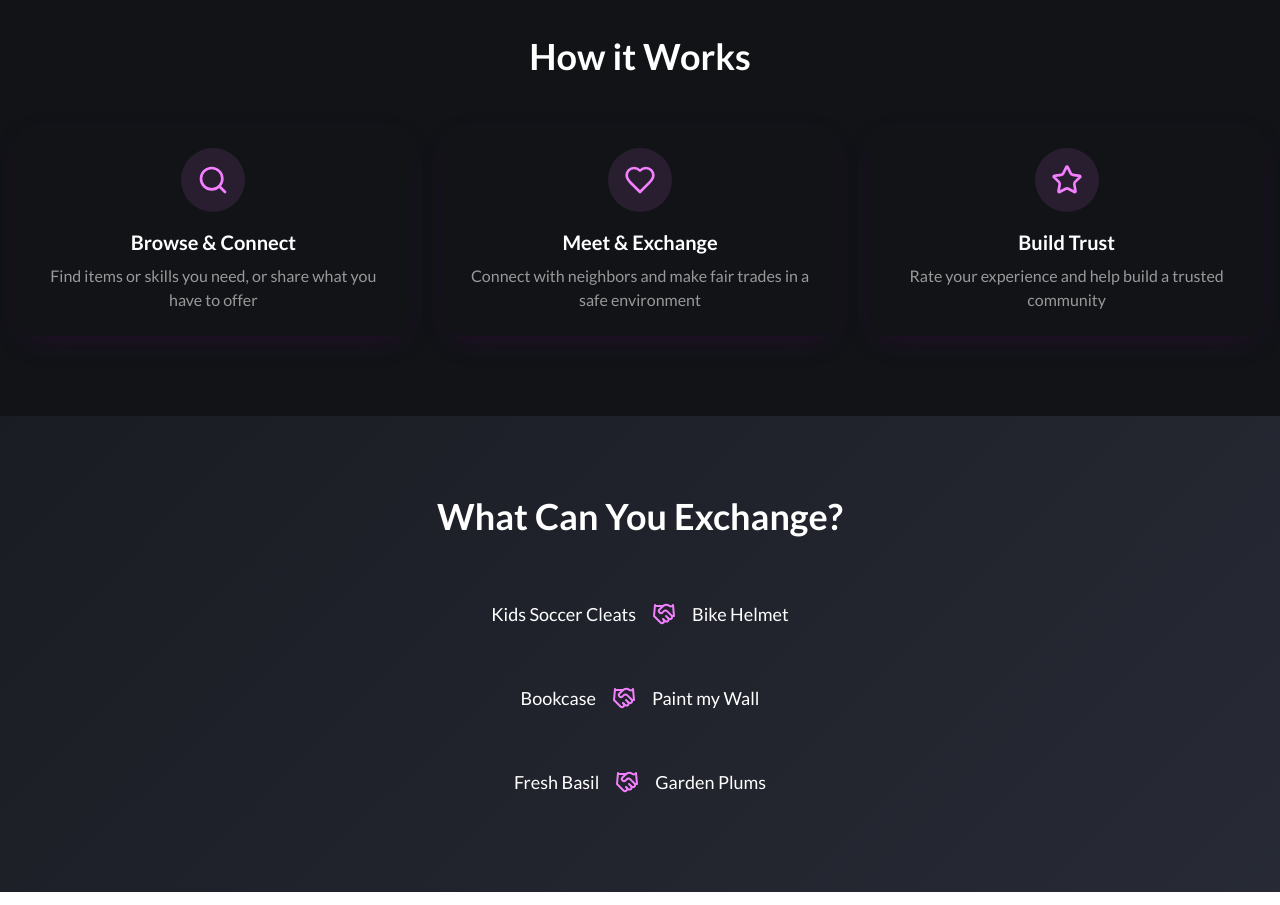
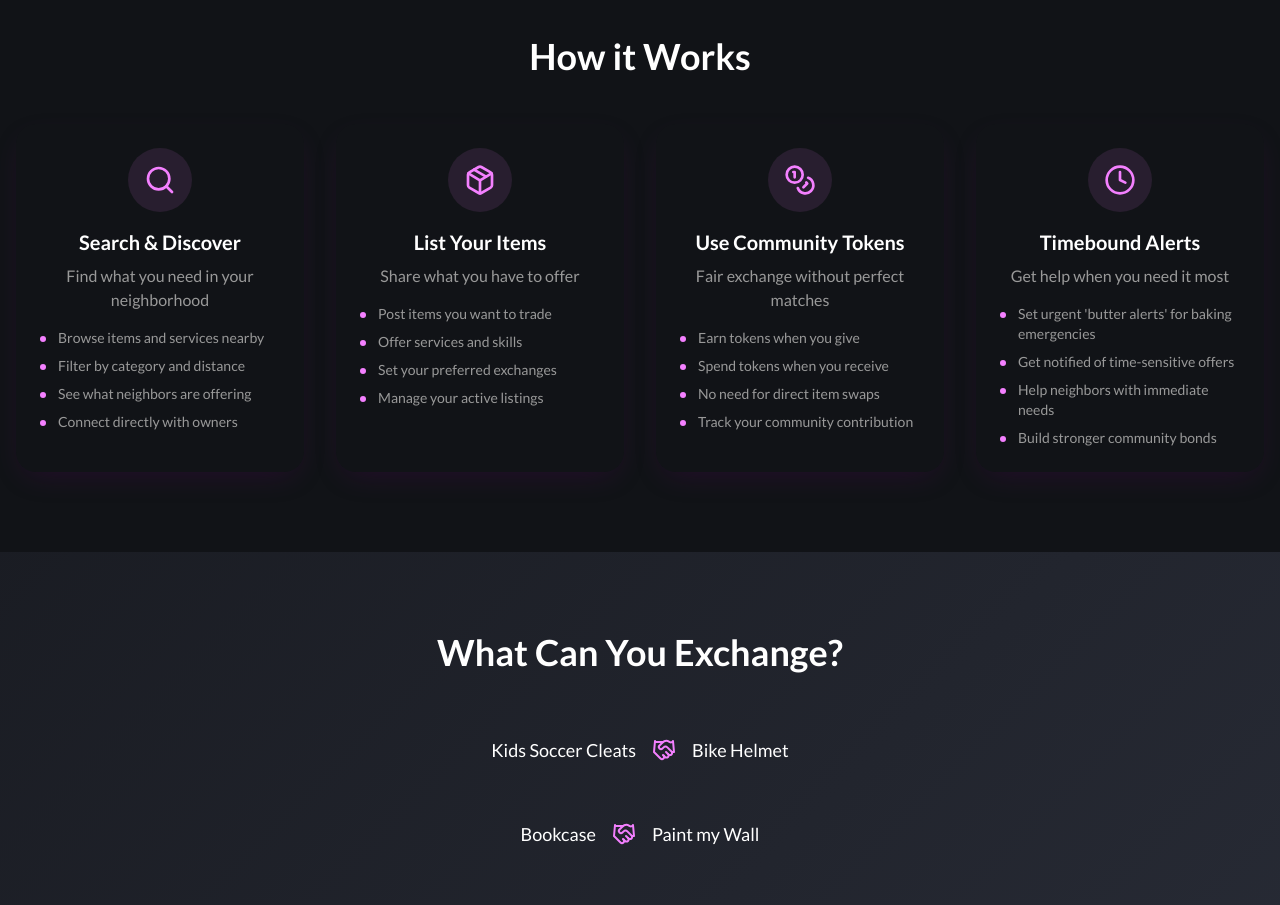
Before and after one commit to hollyvez/neighborly-nectar-exchange, a React (Vite) app: page / in a window 1280 px wide. Shown: the part 980-1885 px from the top of the page. Built offline with nearby package versions, Linux system fonts and the light colour scheme.

Commit message:
Move "How it works" section
Move the "How it works" section from the FAQ page to the homepage, placing it as the second or third section to increase its prominence.

```diff
--- a/src/components/sections/HowItWorksSection.tsx
+++ b/src/components/sections/HowItWorksSection.tsx
@@ -1,12 +1,20 @@
-import { Search, Heart, Star } from "lucide-react";
+import { Search, Package, Coins, Clock } from "lucide-react";
 
-const StepCard = ({ icon: Icon, title, description }: { icon: any; title: string; description: string }) => (
-  <div className="flex flex-col items-center p-6 bg-card rounded-xl shadow-elegant hover-glow transition-smooth">
-    <div className="rounded-full bg-primary/10 p-4 mb-4">
+const StepCard = ({ icon: Icon, title, description, details }: { icon: any; title: string; description: string; details: string[] }) => (
+  <div className="flex flex-col p-6 bg-card rounded-xl shadow-elegant hover-glow transition-smooth">
+    <div className="rounded-full bg-primary/10 p-4 mb-4 self-center">
       <Icon className="w-8 h-8 text-primary" />
     </div>
-    <h3 className="text-xl font-bold mb-2 text-card-foreground">{title}</h3>
-    <p className="text-center text-muted-foreground">{description}</p>
+    <h3 className="text-xl font-bold mb-2 text-card-foreground text-center">{title}</h3>
+    <p className="text-center text-muted-foreground mb-4">{description}</p>
+    <ul className="space-y-2 text-sm text-muted-foreground">
+      {details.map((detail, index) => (
+        <li key={index} className="flex items-start">
+          <span className="w-1.5 h-1.5 bg-primary rounded-full mt-2 mr-3 flex-shrink-0"></span>
+          {detail}
+        </li>
+      ))}
+    </ul>
   </div>
 );
 
@@ -15,21 +23,50 @@ export const HowItWorksSection = () => {
     <section className="py-20 bg-background">
       <div className="container mx-auto px-4">
         <h2 className="text-4xl font-bold text-center mb-12 text-foreground">How it Works</h2>
-        <div className="grid grid-cols-1 md:grid-cols-3 gap-8">
+        <div className="grid grid-cols-1 md:grid-cols-2 lg:grid-cols-4 gap-8">
           <StepCard
             icon={Search}
-            title="Browse & Connect"
-            description="Find items or skills you need, or share what you have to offer"
+            title="Search & Discover"
+            description="Find what you need in your neighborhood"
+            details={[
+              "Browse items and services nearby",
+              "Filter by category and distance",
+              "See what neighbors are offering",
+              "Connect directly with owners"
+            ]}
           />
           <StepCard
-            icon={Heart}
-            title="Meet & Exchange"
-            description="Connect with neighbors and make fair trades in a safe environment"
+            icon={Package}
+            title="List Your Items"
+            description="Share what you have to offer"
+            details={[
+              "Post items you want to trade",
+              "Offer services and skills",
+              "Set your preferred exchanges",
+              "Manage your active listings"
+            ]}
           />
           <StepCard
-            icon={Star}
-            title="Build Trust"
-            description="Rate your experience and help build a trusted community"
+            icon={Coins}
+            title="Use Community Tokens"
+            description="Fair exchange without perfect matches"
+            details={[
+              "Earn tokens when you give",
+              "Spend tokens when you receive",
+              "No need for direct item swaps",
+              "Track your community contribution"
+            ]}
+          />
+          <StepCard
+            icon={Clock}
+            title="Timebound Alerts"
+            description="Get help when you need it most"
+            details={[
+              "Set urgent 'butter alerts' for baking emergencies",
+              "Get notified of time-sensitive offers",
+              "Help neighbors with immediate needs",
+              "Build stronger community bonds"
+            ]}
           />
         </div>
       </div>
```
